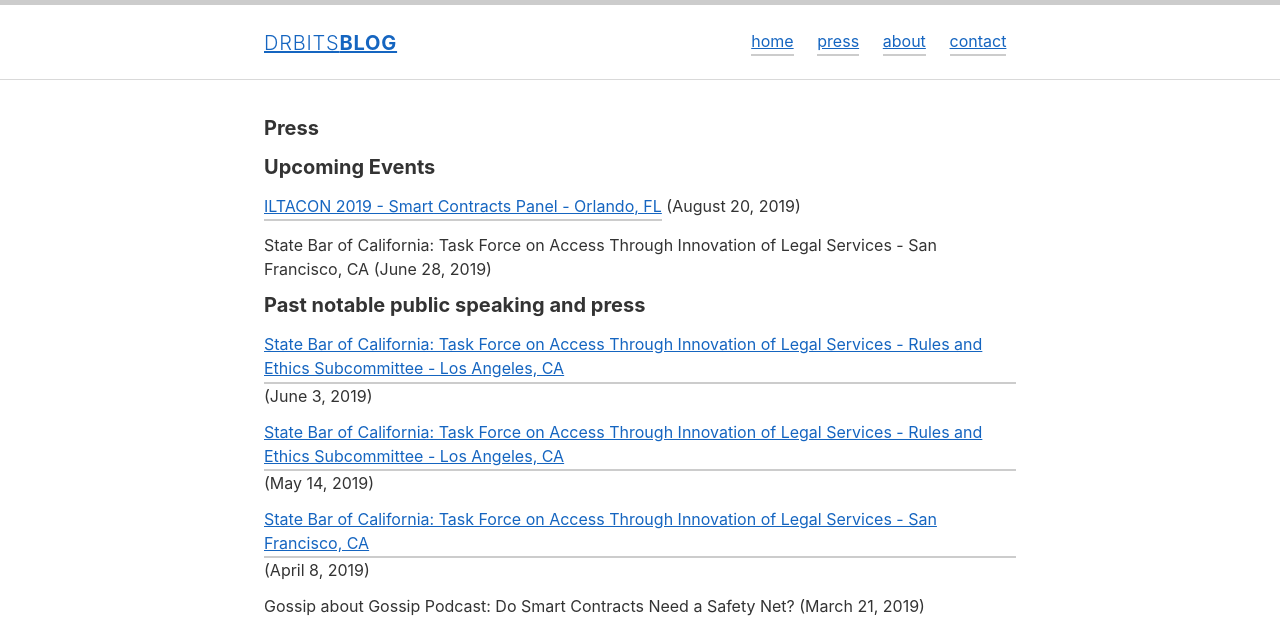
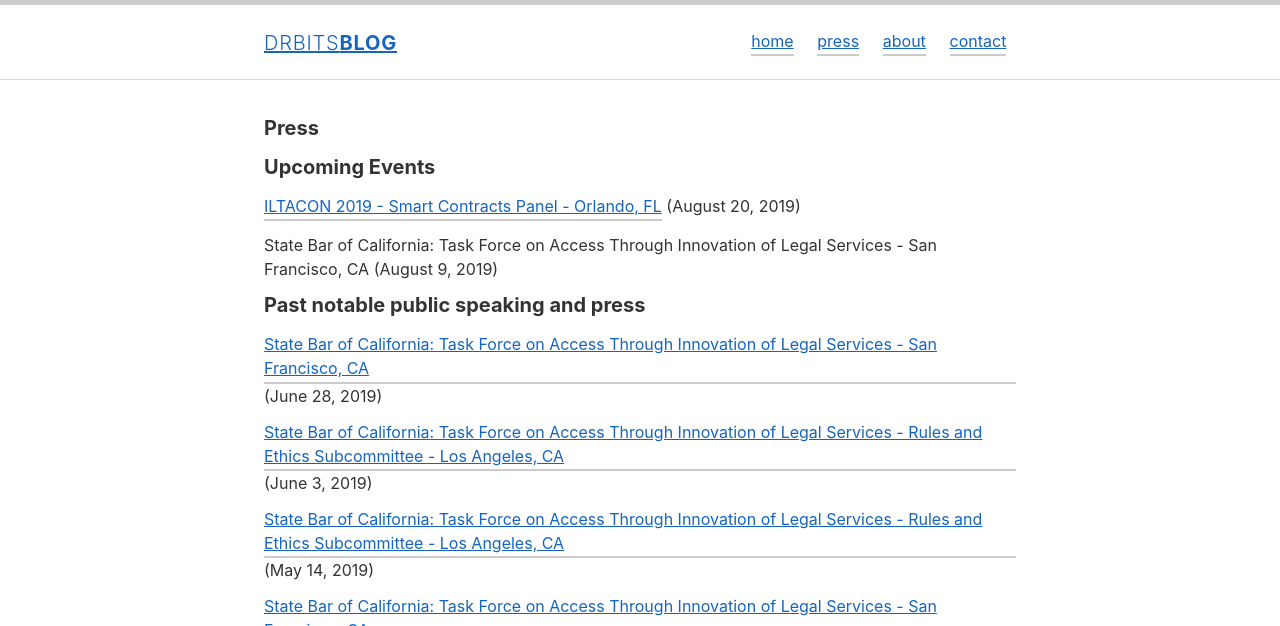
Before and after one commit to thedrbits/drbitsblog, a Jekyll site: the page built from press.md, in a window 1280 px wide and 900 px high, cut to the strip 0-626 px from the top of the window. Built offline with Jekyll 4.4.1, drawn with Linux system fonts in a browser that asks for light colours.

Commit message:
Adding completed state bar meeting and next future meeting

```diff
--- a/press.md
+++ b/press.md
@@ -7,9 +7,11 @@ permalink: /press/
 
 [ILTACON 2019 - Smart Contracts Panel - Orlando, FL](https://www.iltacon.org) (August 20, 2019)
 
-State Bar of California: Task Force on Access Through Innovation of Legal Services - San Francisco, CA (June 28, 2019)
+State Bar of California: Task Force on Access Through Innovation of Legal Services - San Francisco, CA (August 9, 2019)
 
 ## Past notable public speaking and press
+
+[State Bar of California: Task Force on Access Through Innovation of Legal Services - San Francisco, CA](http://board.calbar.ca.gov/docs/meeting/meeting1000024344.pdf) (June 28, 2019)
 
 [State Bar of California: Task Force on Access Through Innovation of Legal Services - Rules and Ethics Subcommittee - Los Angeles, CA](http://board.calbar.ca.gov/Agenda.aspx?id=15248&t=0&s=false) (June 3, 2019)
 
```
